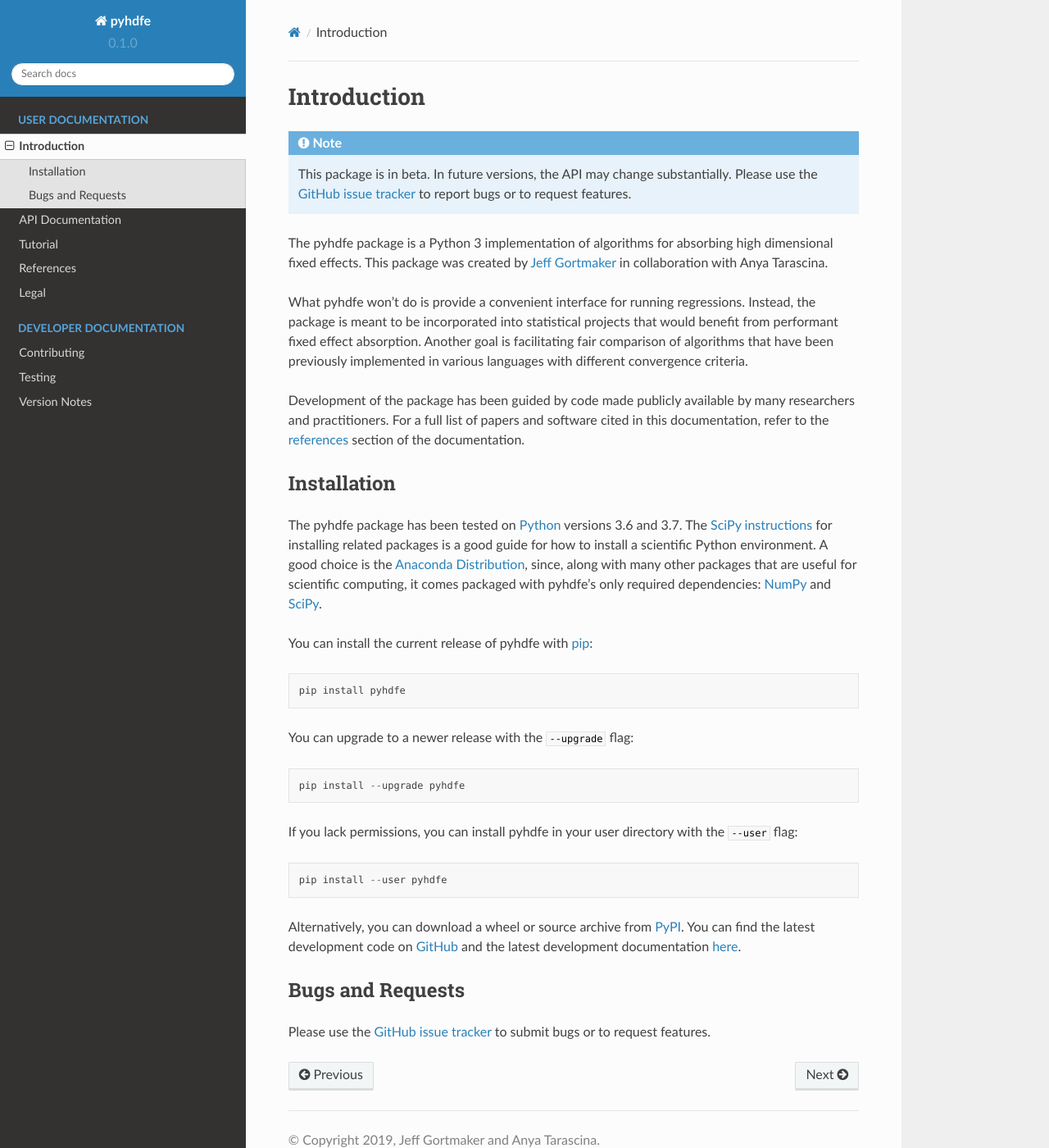
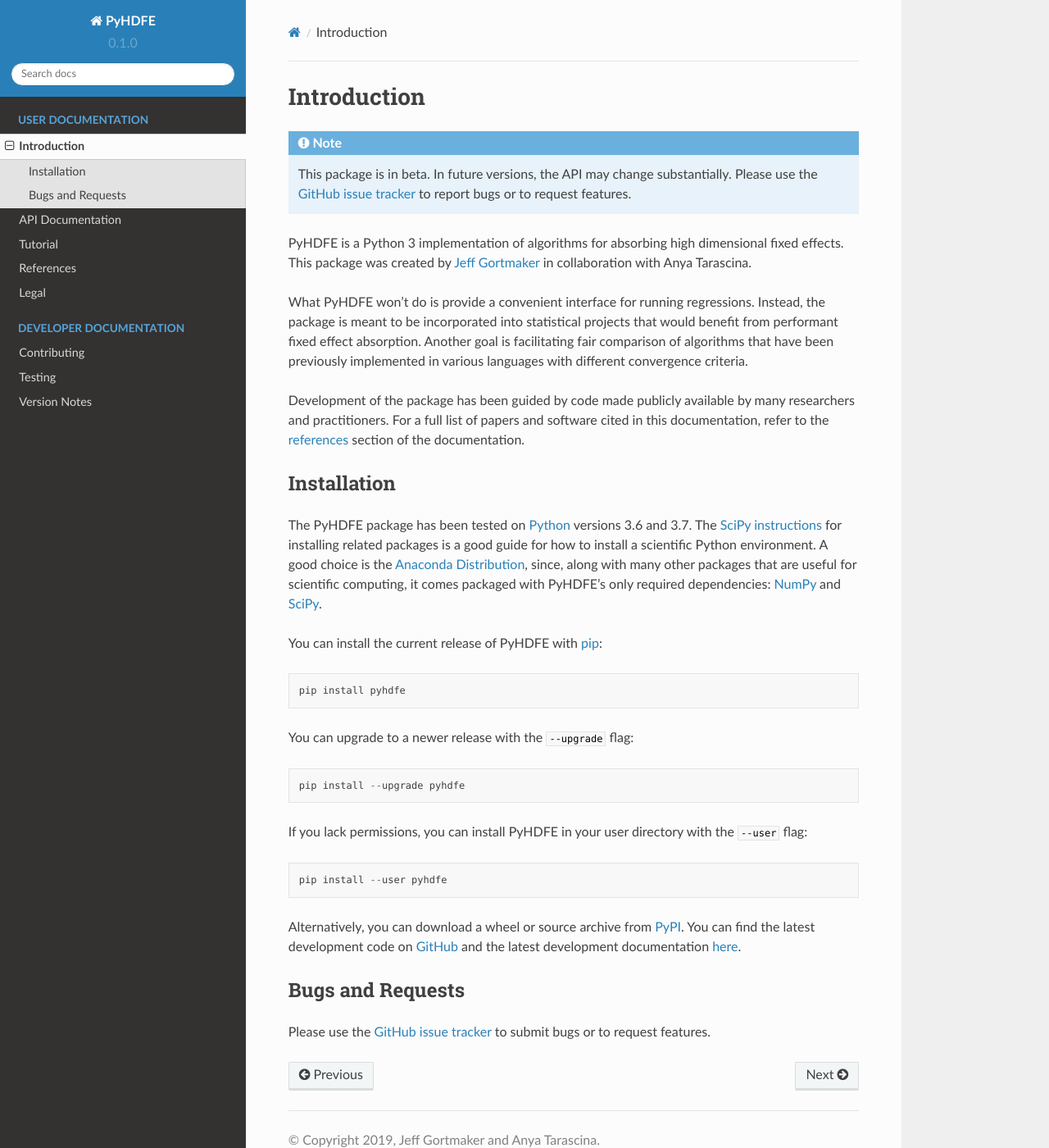
Before and after one commit to jeffgortmaker/pyhdfe, a Sphinx documentation site: the page built from docs/introduction.rst, in a window 1280 px wide and 1400 px high. Shown: the whole window at 82% size. Built offline with Sphinx 7.4.7 and the Read the Docs theme 2.0.0, drawn with Linux system fonts in a browser that asks for light colours.

```diff
--- a/README.rst
+++ b/README.rst
@@ -1,4 +1,4 @@
-pyhdfe
+PyHDFE
 ======
 
 |docs-badge|_ |pypi-badge|_ |python-badge|_ |license-badge|_
@@ -21,9 +21,9 @@ An overview of the package, examples, and other documentation can be found on `R
 
 .. docs-start
 
-The pyhdfe package is a Python 3 implementation of algorithms for absorbing high dimensional fixed effects. This package was created by `Jeff Gortmaker <https://jeffgortmaker.com>`_ in collaboration with Anya Tarascina.
+PyHDFE is a Python 3 implementation of algorithms for absorbing high dimensional fixed effects. This package was created by `Jeff Gortmaker <https://jeffgortmaker.com>`_ in collaboration with Anya Tarascina.
 
-What pyhdfe won't do is provide a convenient interface for running regressions. Instead, the package is meant to be incorporated into statistical projects that would benefit from performant fixed effect absorption. Another goal is facilitating fair comparison of algorithms that have been previously implemented in various languages with different convergence criteria.
+What PyHDFE won't do is provide a convenient interface for running regressions. Instead, the package is meant to be incorporated into statistical projects that would benefit from performant fixed effect absorption. Another goal is facilitating fair comparison of algorithms that have been previously implemented in various languages with different convergence criteria.
 
 Development of the package has been guided by code made publicly available by many researchers and practitioners. For a full list of papers and software cited in this documentation, refer to the `references <https://pyhdfe.readthedocs.io/en/stable/references.html>`_ section of the documentation.
 
@@ -31,9 +31,9 @@ Development of the package has been guided by code made publicly available by ma
 Installation
 ------------
 
-The pyhdfe package has been tested on `Python <https://www.python.org/downloads/>`_ versions 3.6 and 3.7. The `SciPy instructions <https://scipy.org/install.html>`_ for installing related packages is a good guide for how to install a scientific Python environment. A good choice is the `Anaconda Distribution <https://www.anaconda.com/distribution/>`_, since, along with many other packages that are useful for scientific computing, it comes packaged with pyhdfe's only required dependencies: `NumPy <https://numpy.org/>`_ and `SciPy <https://www.scipy.org/>`_.
+The PyHDFE package has been tested on `Python <https://www.python.org/downloads/>`_ versions 3.6 and 3.7. The `SciPy instructions <https://scipy.org/install.html>`_ for installing related packages is a good guide for how to install a scientific Python environment. A good choice is the `Anaconda Distribution <https://www.anaconda.com/distribution/>`_, since, along with many other packages that are useful for scientific computing, it comes packaged with PyHDFE's only required dependencies: `NumPy <https://numpy.org/>`_ and `SciPy <https://www.scipy.org/>`_.
 
-You can install the current release of pyhdfe with `pip <https://pip.pypa.io/en/latest/>`_::
+You can install the current release of PyHDFE with `pip <https://pip.pypa.io/en/latest/>`_::
 
     pip install pyhdfe
 
@@ -41,7 +41,7 @@ You can upgrade to a newer release with the ``--upgrade`` flag::
 
     pip install --upgrade pyhdfe
 
-If you lack permissions, you can install pyhdfe in your user directory with the ``--user`` flag::
+If you lack permissions, you can install PyHDFE in your user directory with the ``--user`` flag::
 
     pip install --user pyhdfe
 
--- a/docs/conf.py
+++ b/docs/conf.py
@@ -28,7 +28,7 @@ exclude_patterns = ['_build', '_downloads', 'notebooks', 'templates', '**.ipynb_
 
 # configure project information
 language = 'en'
-project = 'pyhdfe'
+project = 'PyHDFE'
 author = 'Jeff Gortmaker and Anya Tarascina'
 copyright = f'{datetime.datetime.now().year}, {author}'
 release = version = pyhdfe.__version__
@@ -40,8 +40,8 @@ master_doc = 'index'
 
 # identify the RTD version that's being built and associated URLs
 rtd_version = os.environ.get('READTHEDOCS_VERSION', 'latest')
-rtd_url = f'https://{project}.readthedocs.io/{language}/{rtd_version}'
-pdf_url = f'https://readthedocs.org/projects/{project}/downloads/pdf/{rtd_version}'
+rtd_url = f'https://{project.lower()}.readthedocs.io/{language}/{rtd_version}'
+pdf_url = f'https://readthedocs.org/projects/{project.lower()}/downloads/pdf/{rtd_version}'
 
 # configure extensions
 extensions = [
@@ -122,8 +122,8 @@ def process_notebooks() -> None:
                             section = re.sub(r'-+', '-', re.sub('[^0-9a-zA-Z]+', '-', text)).strip('-').lower()
                         elif role in {'mod', 'func', 'class', 'meth', 'attr', 'exc'}:
                             text = f'`{content}`'
-                            section = f'{project}.{content}'
-                            document = f'_api/{project}.{content}'
+                            section = f'{project.lower()}.{content}'
+                            document = f'_api/{project.lower()}.{content}'
                             if role == 'mod':
                                 section = f'module-{section}'
                             elif role == 'attr':
--- a/docs/contributing.rst
+++ b/docs/contributing.rst
@@ -5,4 +5,4 @@ Please use the `GitHub issue tracker <https://github.com/jeffgortmaker/pyhdfe/is
 
 - Code optimizations.
 - Documentation improvements.
-- Alternate algorithms that have been implemented in the literature but not in pyhdfe.
+- Alternate algorithms that have been implemented in the literature but not in PyHDFE.
--- a/docs/index.rst
+++ b/docs/index.rst
@@ -5,7 +5,7 @@
       Download a PDF version of the documentation: :pdf:`pyhdfe.pdf <>`
 
 
-pyhdfe
+PyHDFE
 ======
 
 .. only:: html
```
